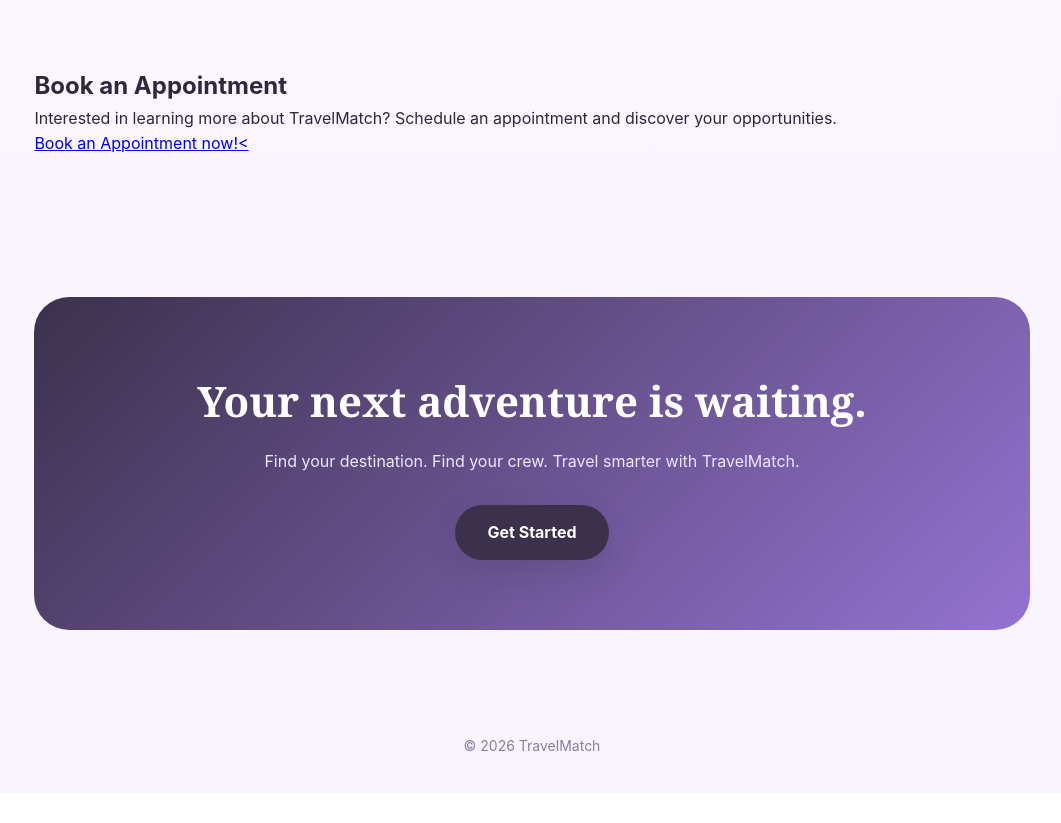
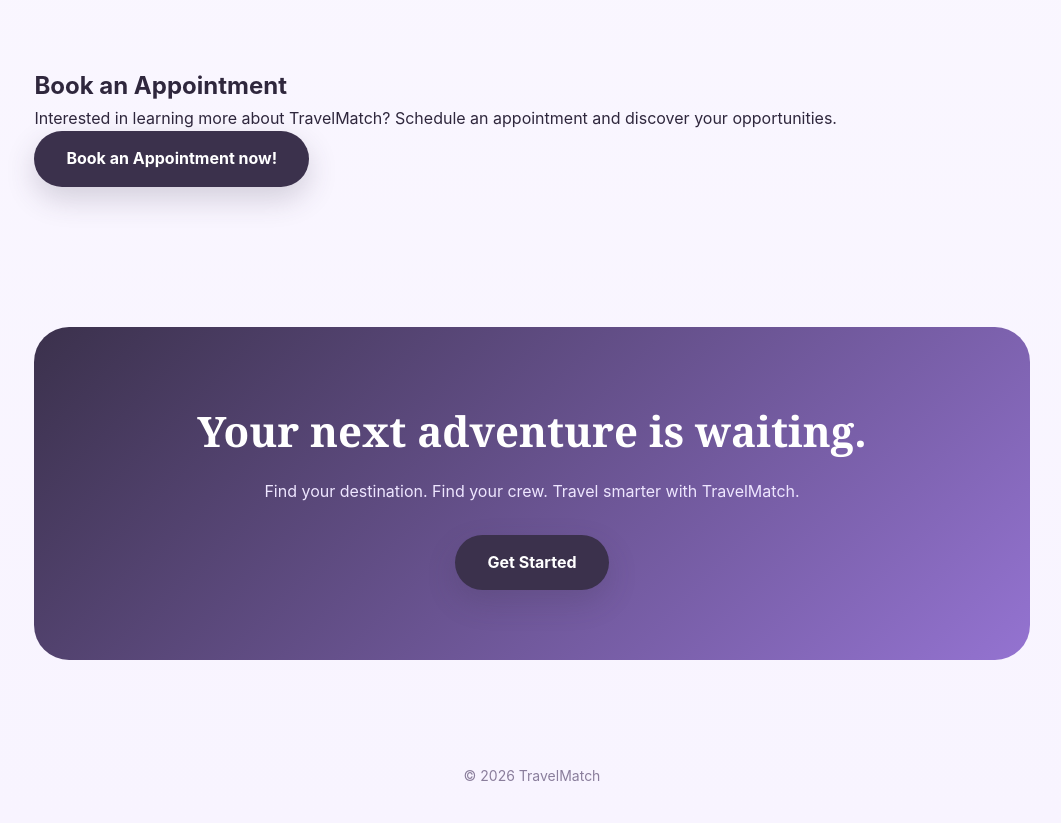
Before and after one commit to laravollmar/travelmatch, a plain HTML site: page index.html in a window 1280 px wide. Shown: the part 3360-4183 px from the top of the page, without its empty margins (108-1169 px from the left). Before the commit the page ends 4153 px from the top, so only its background shows below. Drawn offline with Linux system fonts and the light colour scheme.

Commit message:
Update index.html

```diff
--- a/index.html
+++ b/index.html
@@ -403,7 +403,7 @@
 
     <a href="https://calendly.com/vollmarlara/30min"
        target="_blank"
-       class="button">Book an Appointment now!<
+      <a href="#" class="btn">Book an Appointment now!</a>
 
     </a>
   </section>
```
